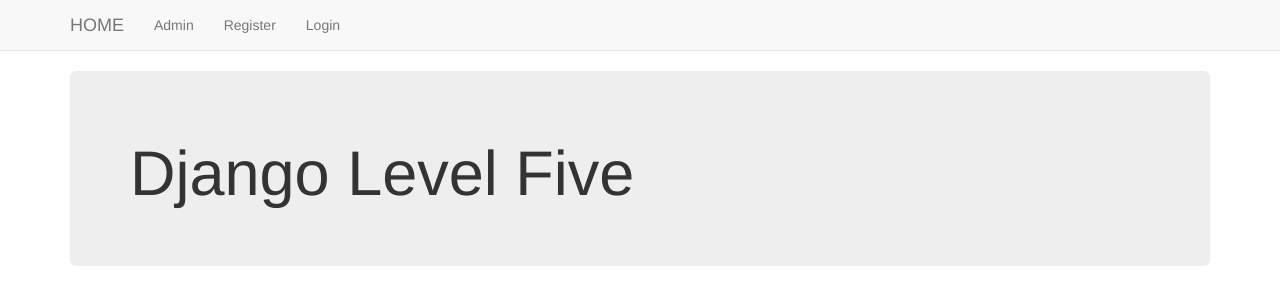
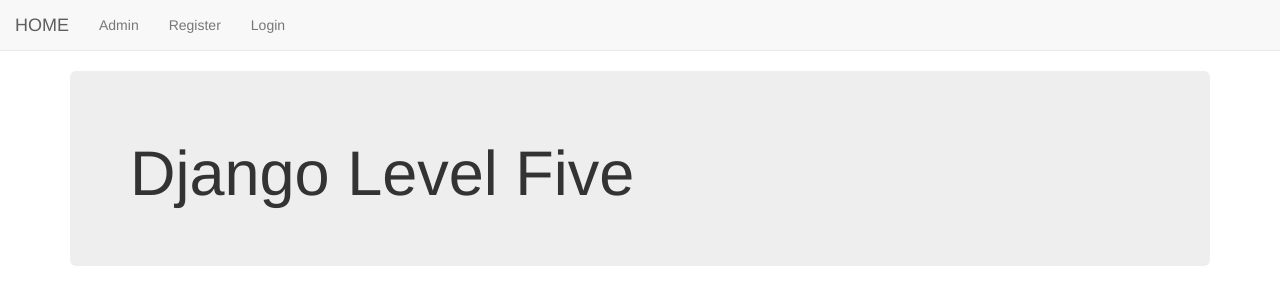
Before and after one commit to smarok/django-deployment, a Django app: page / in a window 1280 px wide. Shown: the top 305 px of the page. Run offline with Django 3.2, Linux system fonts and the light colour scheme; some libraries are stand-ins or nearby versions.

Commit message:
Changes 2

```diff
--- a/learning_users/templates/basic_app/base.html
+++ b/learning_users/templates/basic_app/base.html
@@ -7,9 +7,20 @@
   </head>
   <body>
     <nav class="navbar navbar-default navbar-static-top">
-      <div class="container">
+      <div class="container-fluid">
+        <div class="navbar-header">
+        <button type="button" class="navbar-toggle collapsed" data-toggle="collapse" data-target="#bs-example-navbar-collapse-1" aria-expanded="false">
+          <span class="sr-only">Toggle navigation</span>
+          <span class="icon-bar"></span>
+          <span class="icon-bar"></span>
+          <span class="icon-bar"></span>
+        </button>
+        <a class="navbar-brand" href="{% url 'index' %}"> HOME</a>
+        </div>
+
+        <div class="collapse navbar-collapse" id="bs-example-navbar-collapse-1">
           <ul class="nav navbar-nav">
-          <li> <a class="navbar-brand" href="{% url 'index' %}"> HOME</a> </li>
+
             <li> <a class="navbar-link" href="{% url 'admin:index' %}">Admin</a></li>
             <li> <a class="navbar-link" href="{% url 'basic_app:register' %}">Register</a></li>
 
@@ -19,8 +30,9 @@
             {% else %}
               <li> <a class="navbar-link" href="{% url 'basic_app:user_login' %}">Login</a></li>
             {% endif %}
+          </ul>
+        </div>
 
-        </ul>
       </div>
     </nav>
     <div class="container">
```
Lines whose indentation alone changed are shown as unchanged.
